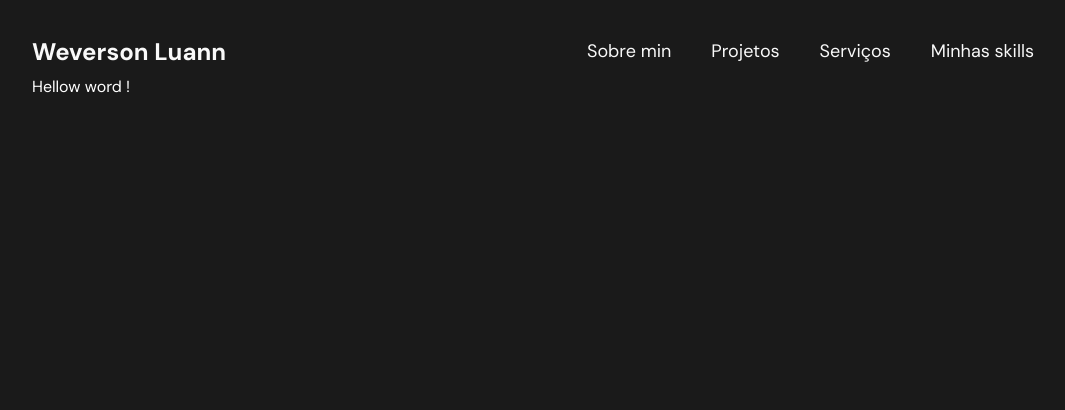
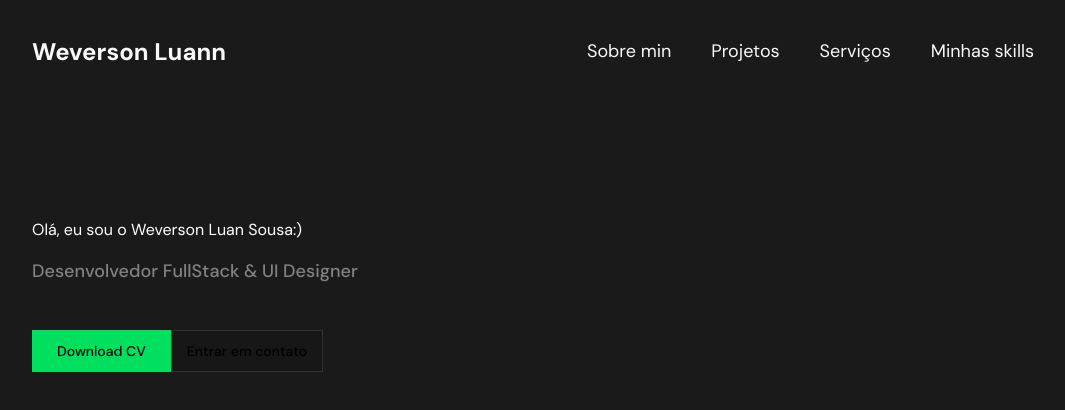
Before and after one commit to Luann-Sousa/Portfolio, a Next.js app in the folder portfolio/: page / in a window 1280 px wide. Shown: the top 410 px of the page, without its empty margins (88-1153 px from the left). Built offline with nearby package versions, Linux system fonts and the light colour scheme.

Commit message:
foto adicinado ao projeto

```diff
--- a/portfolio/src/components/SectionHeader/index.tsx
+++ b/portfolio/src/components/SectionHeader/index.tsx
@@ -1,9 +1,32 @@
-import { WrapperSection, Title } from "./styles";
+import {
+  Container,
+  WrapperSection,
+  Title,
+  SubTitle,
+  WrapperButtons,
+  ButtonDownload,
+  TitleButtonDownload,
+  ButtonContact,
+  TitleButtonContact,
+} from "./styles";
 
 export const HeaderSection = () => {
   return (
-    <WrapperSection>
-      <Title>Hellow word !</Title>
-    </WrapperSection>
+    <Container>
+      <WrapperSection>
+        <Title>Olá, eu sou o Weverson Luan Sousa:) </Title>
+        <SubTitle>Desenvolvedor FullStack & UI Designer</SubTitle>
+
+        <WrapperButtons>
+          <ButtonDownload>
+            <TitleButtonDownload>Download CV</TitleButtonDownload>
+          </ButtonDownload>
+
+          <ButtonContact>
+            <TitleButtonContact>Entrar em contato</TitleButtonContact>
+          </ButtonContact>
+        </WrapperButtons>
+      </WrapperSection>
+    </Container>
   );
 };
--- a/portfolio/src/components/SectionHeader/styles.ts
+++ b/portfolio/src/components/SectionHeader/styles.ts
@@ -1,4 +1,71 @@
 import styled from "styled-components";
 
+export const Container = styled.div`
+  width: 100%;
+
+  margin-top: 143px;
+`;
+
 export const WrapperSection = styled.div``;
+
 export const Title = styled.p``;
+
+export const SubTitle = styled.p`
+  font-family: "DM Sans";
+  font-style: normal;
+  font-weight: 500;
+  font-size: 18px;
+  line-height: 23px;
+  color: ${({ theme }) => theme.colors.gray_50};
+
+  margin-top: 20px;
+`;
+
+export const WrapperButtons = styled.div`
+  width: 28%;
+
+  display: flex;
+  align-items: center;
+  justify-content: space-between;
+
+  margin-top: 47px;
+`;
+
+export const ButtonDownload = styled.button`
+  width: 143px;
+  height: 42px;
+  left: 150px;
+  top: 382px;
+
+  background-color: ${({ theme }) => theme.colors.green_light};
+  border: 1px ${({ theme }) => theme.colors.green_light};
+
+  cursor: pointer;
+`;
+export const TitleButtonDownload = styled.p`
+  font-family: "DM Sans";
+  font-style: normal;
+  font-weight: 500;
+  font-size: 14px;
+  line-height: 23px;
+`;
+
+export const ButtonContact = styled.button`
+  width: 157px;
+  height: 42px;
+  left: 308px;
+  top: 382px;
+
+  background: #171717;
+  border: 1px solid #333333;
+  box-sizing: border-box;
+
+  cursor: pointer;
+`;
+export const TitleButtonContact = styled.p`
+  font-family: "DM Sans";
+  font-style: normal;
+  font-weight: 500;
+  font-size: 14px;
+  line-height: 23px;
+`;
```
Also changed, not shown: portfolio/src/assets/images/Logo2 1.png (added).
